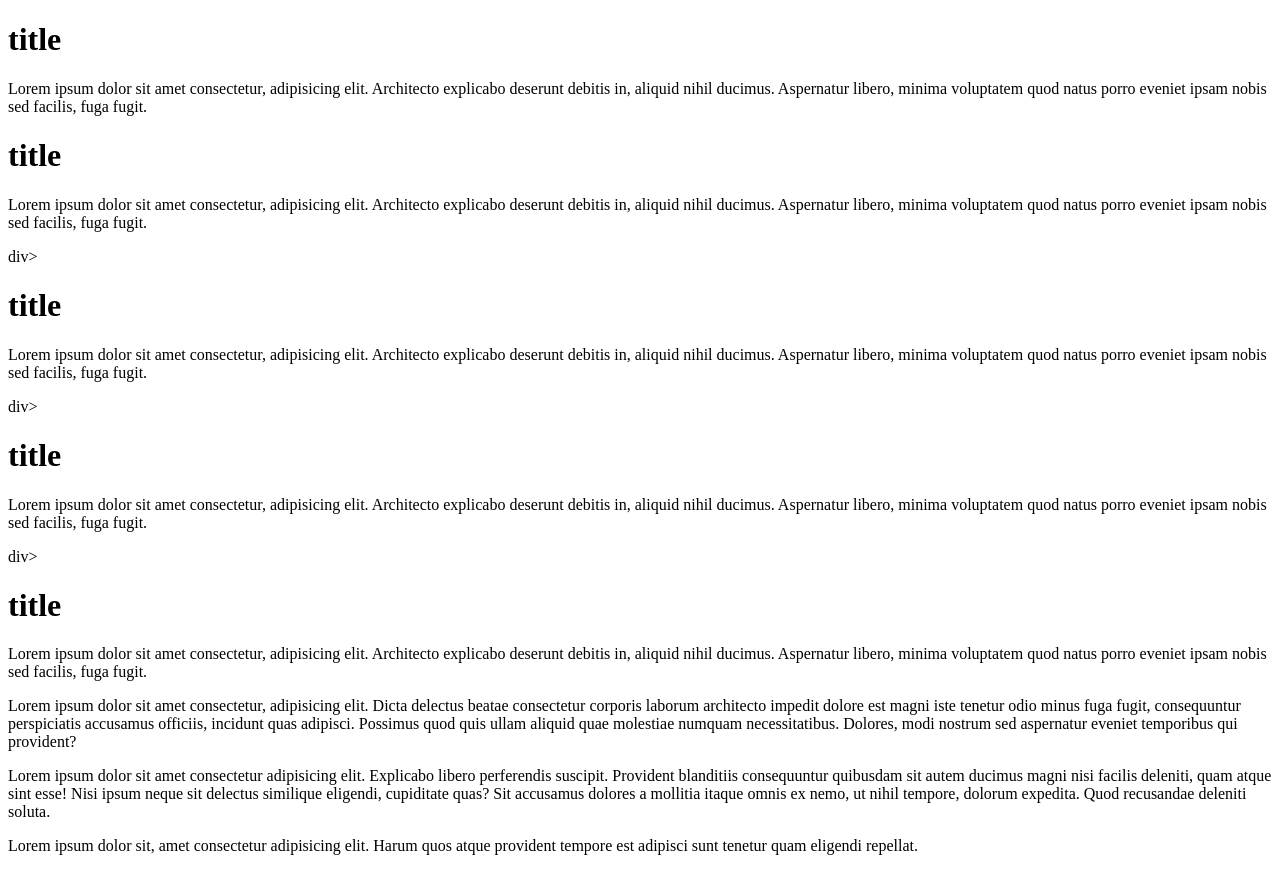
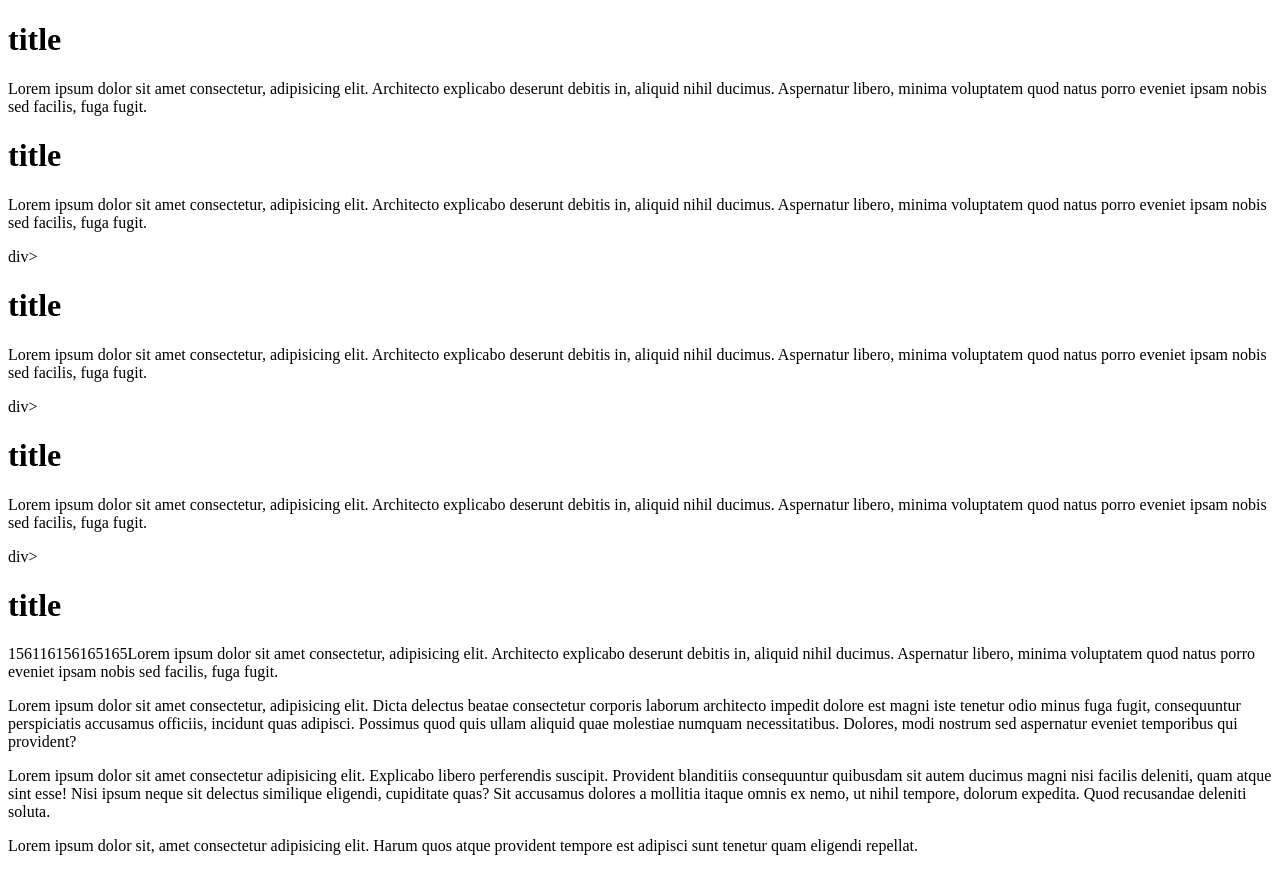
Before and after one commit to warubusa/git-test, a plain HTML site: page index.html in a window 1280 px wide. Drawn offline with Linux system fonts and the light colour scheme.

Commit message:
Update index.html

```diff
--- a/index.html
+++ b/index.html
@@ -27,7 +27,7 @@
   </div>
   div>
   <h1>title</h1>
-  <p>Lorem ipsum dolor sit amet consectetur, adipisicing elit. Architecto explicabo deserunt debitis in, aliquid nihil ducimus. Aspernatur libero, minima voluptatem quod natus porro eveniet ipsam nobis sed facilis, fuga fugit.</p>
+  <p>156116156165165Lorem ipsum dolor sit amet consectetur, adipisicing elit. Architecto explicabo deserunt debitis in, aliquid nihil ducimus. Aspernatur libero, minima voluptatem quod natus porro eveniet ipsam nobis sed facilis, fuga fugit.</p>
 </div>
 
 
```
